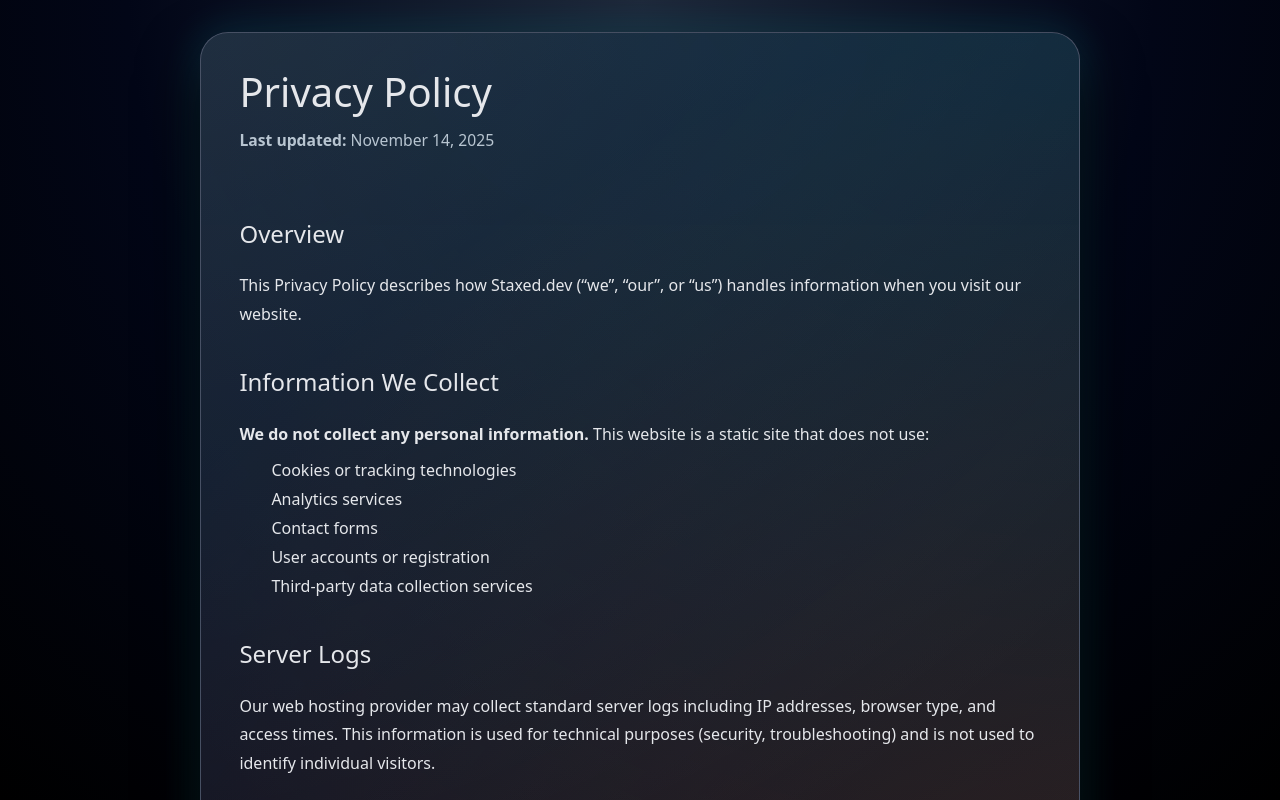
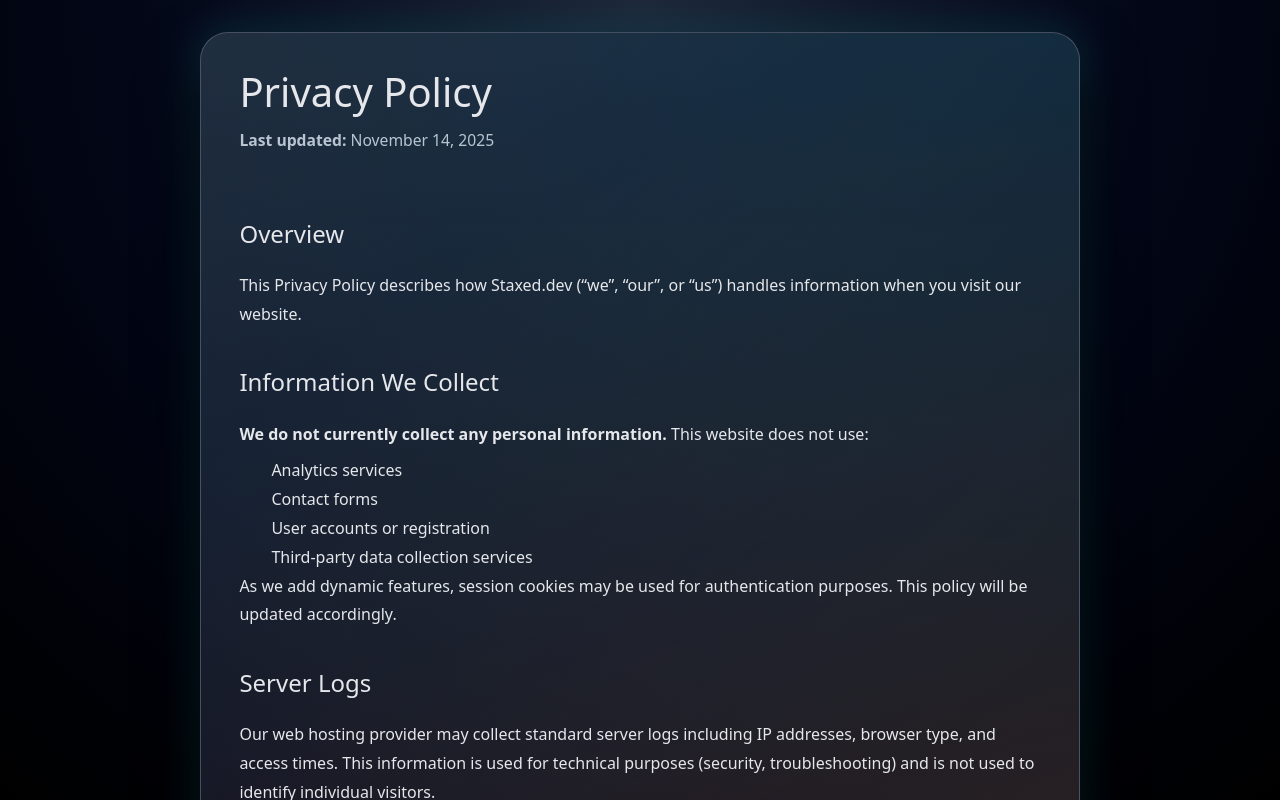
Before and after one commit to Staxed/devsite, a Next.js app: page /privacy in a window 1280 px wide. Shown: the top 800 px of the page. Built offline with nearby package versions, Linux system fonts and the light colour scheme.

Commit message:
fix: Improve content accuracy and semantic structure
Fix "Github" to "GitHub" capitalization on accessibility page. Move
Footer outside section element for proper page-level footer semantics.
Update privacy policy to acknowledge future session cookie usage with
Supabase integration.

```diff
--- a/app/accessibility/page.tsx
+++ b/app/accessibility/page.tsx
@@ -81,7 +81,7 @@
                   target="_blank"
                   rel="noopener noreferrer"
                 >
-                  Create a Github Issue
+                  Create a GitHub Issue
                   <span className="sr-only"> (opens in new tab)</span>
                 </a>
               </li>
--- a/app/page.tsx
+++ b/app/page.tsx
@@ -43,8 +43,9 @@
             </a>
           </div>
 
-          <Footer />
         </section>
+
+        <Footer />
       </main>
 
       <Avatar />
--- a/app/privacy/page.tsx
+++ b/app/privacy/page.tsx
@@ -31,16 +31,19 @@
 
             <h2>Information We Collect</h2>
             <p>
-              <strong>We do not collect any personal information.</strong> This
-              website is a static site that does not use:
+              <strong>We do not currently collect any personal information.</strong>{" "}
+              This website does not use:
             </p>
             <ul>
-              <li>Cookies or tracking technologies</li>
               <li>Analytics services</li>
               <li>Contact forms</li>
               <li>User accounts or registration</li>
               <li>Third-party data collection services</li>
             </ul>
+            <p>
+              As we add dynamic features, session cookies may be used for
+              authentication purposes. This policy will be updated accordingly.
+            </p>
 
             <h2>Server Logs</h2>
             <p>
```
